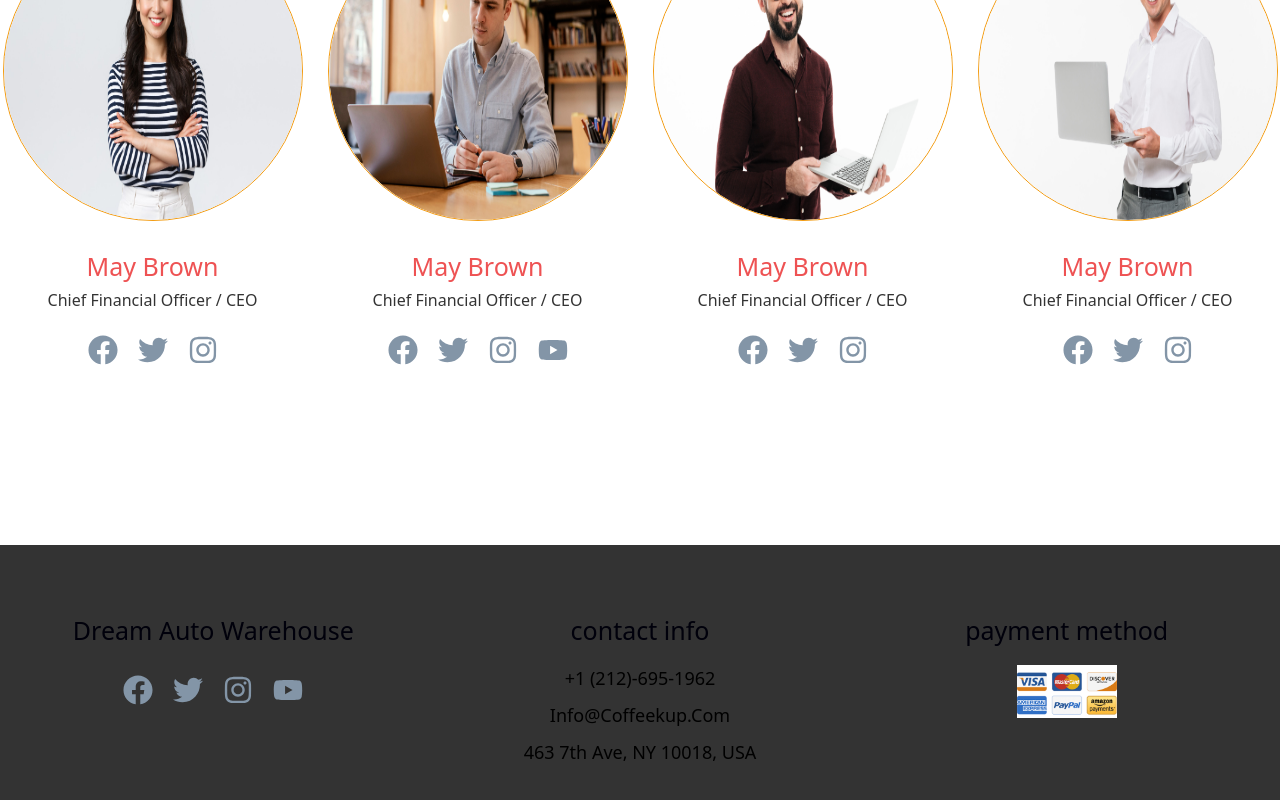
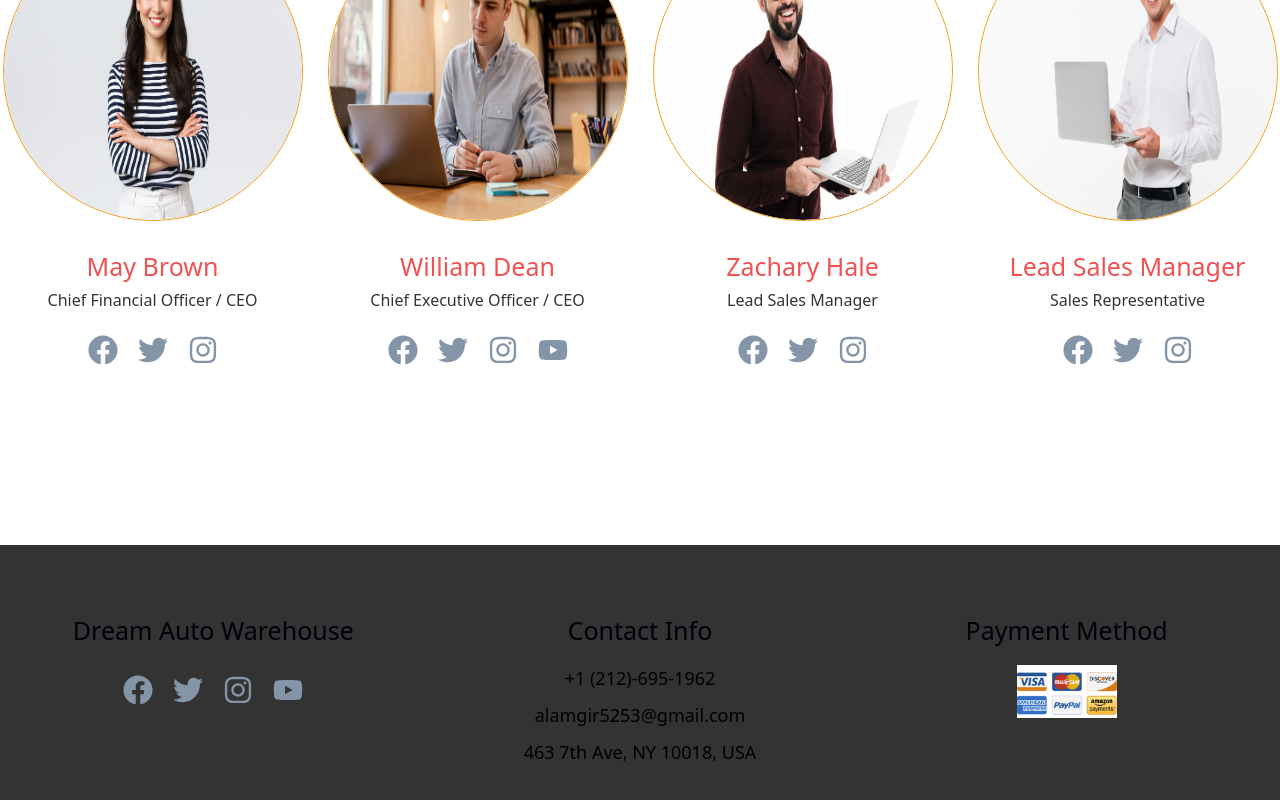
Before and after one commit to alamgir5253/warehouse-menagement, a React (Create React App) app: page / in a window 1280 px wide. Shown: the part 1730-2530 px from the top of the page. Built offline with nearby package versions, Linux system fonts and the light colour scheme; no server answers.

Commit message:
recheck done

```diff
--- a/src/Components/Footer/Footer.js
+++ b/src/Components/Footer/Footer.js
@@ -13,13 +13,13 @@ const Footer = () => {
           </div>
       </div>
       <div className='section2'>
-        <h3>contact info</h3>
+        <h3>Contact Info</h3>
         <p>+1 (212)-695-1962</p>
-        <p>Info@Coffeekup.Com</p>
+        <p>alamgir5253@gmail.com</p>
         <p>463 7th Ave, NY 10018, USA</p>
       </div>
       <div className='section3'>
-        <h3>payment method</h3>
+        <h3>Payment Method</h3>
         <img src={payment} alt="" />
 
       </div>
--- a/src/Components/TeamSection/Team.js
+++ b/src/Components/TeamSection/Team.js
@@ -28,8 +28,8 @@ const Team = () => {
             <img src={team2} alt="" />
           </div>
           <div className="team-info">
-            <h3>May Brown</h3>
-            <h4>Chief Financial Officer / CEO</h4>
+            <h3>William Dean</h3>
+            <h4>Chief Executive Officer / CEO</h4>
           </div>
           <div className="team-social">
             <FaFacebook className='facebook'/><FaTwitter className='twitter' /><FaInstagram className='instagram' /> <FaYoutube className='youtube' />
@@ -41,8 +41,8 @@ const Team = () => {
             <img src={team3} alt="" />
           </div>
           <div className="team-info">
-            <h3>May Brown</h3>
-            <h4>Chief Financial Officer / CEO</h4>
+            <h3>Zachary Hale</h3>
+            <h4>Lead Sales Manager</h4>
           </div>
           <div className="team-social">
             <FaFacebook className='facebook'/><FaTwitter className='twitter' /><FaInstagram className='instagram' />
@@ -55,8 +55,8 @@ const Team = () => {
             <img src={team4} alt="" />
           </div>
           <div className="team-info">
-            <h3>May Brown</h3>
-            <h4>Chief Financial Officer / CEO</h4>
+            <h3>Lead Sales Manager</h3>
+            <h4>Sales Representative</h4>
           </div>
           <div className="team-social">
             <FaFacebook className='facebook'/><FaTwitter className='twitter' /><FaInstagram className='instagram' />
```
